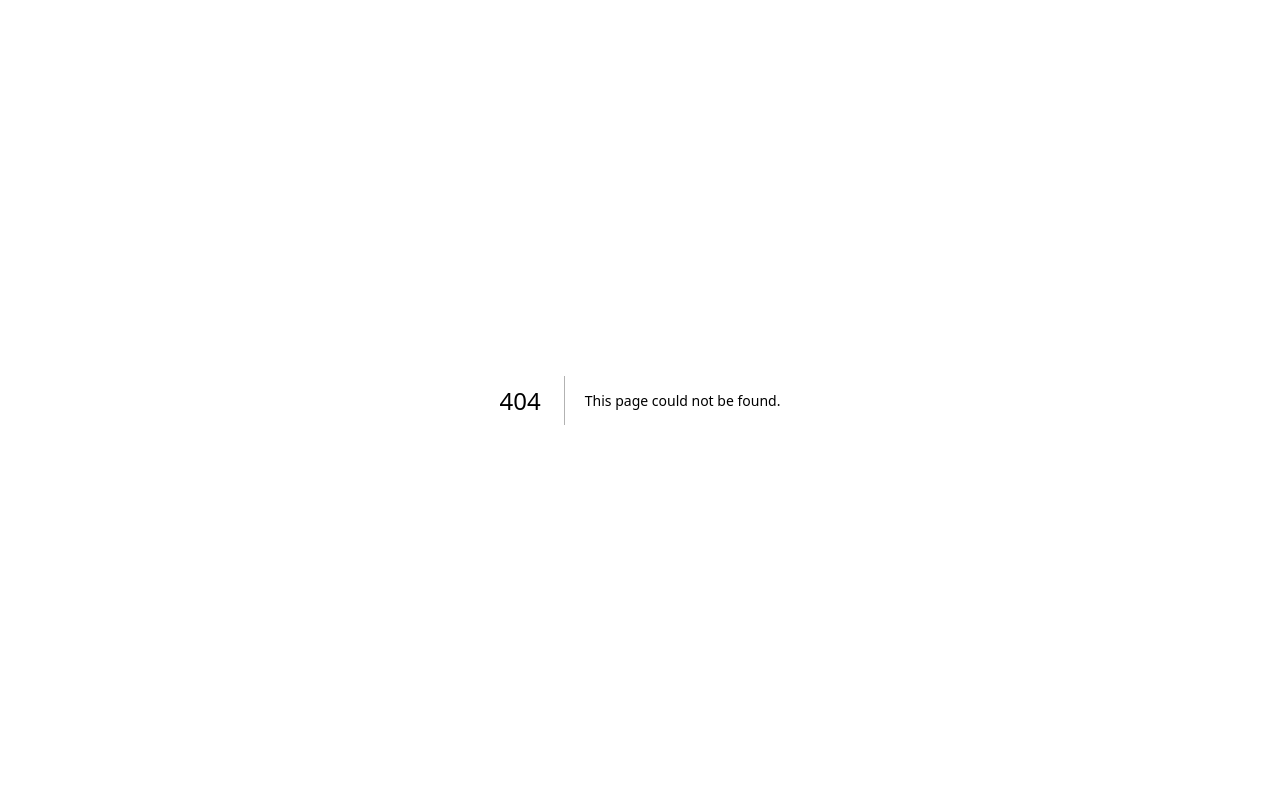
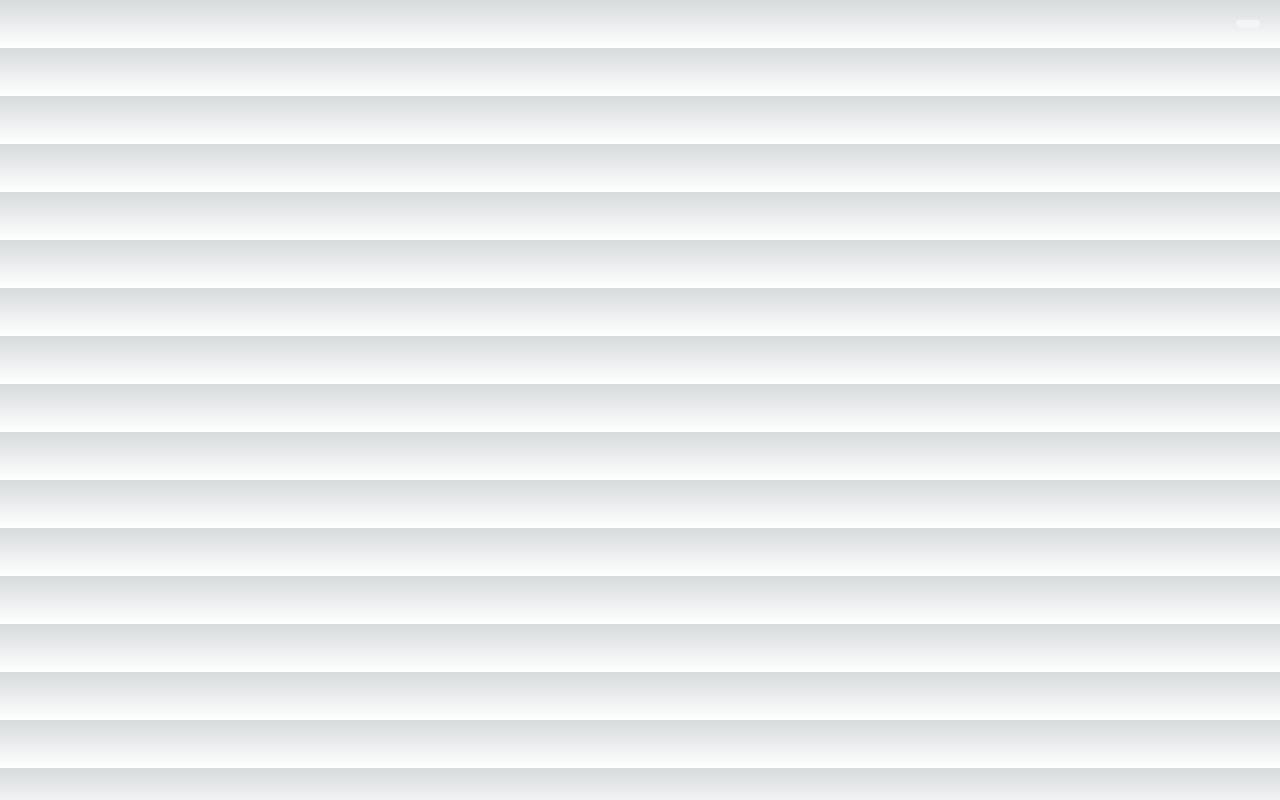
Before and after one commit to MartinJDUni/Examen2, a Next.js app: page /components/header in a window 1280 px wide. Before the commit this address had no page. Built offline with nearby package versions, Linux system fonts and the light colour scheme.

Commit message:
Create header

```diff
--- /dev/null
+++ b/src/pages/components/header.tsx
@@ -0,0 +1,28 @@
+export default function Header() {
+    return (
+        <header className="text-gray-600 body-font">
+            <div className="container mx-auto flex flex-wrap p-5 flex-col md:flex-row items-center">
+                <a className="flex title-font font-medium items-center text-gray-900 mb-4 md:mb-0">
+
+                </a>
+                <nav className="md:ml-auto flex flex-wrap items-center text-base justify-center">
+                    <a className="mr-5 hover:text-gray-900">
+
+                    </a>
+                    <a className="mr-5 hover:text-gray-900">
+
+                    </a>
+                    <a className="mr-5 hover:text-gray-900">
+
+                    </a>
+                    <a className="mr-5 hover:text-gray-900">
+
+                    </a>
+                </nav>
+                <button className="inline-flex items-center bg-gray-100 border-0 py-1 px-3 focus:outline-none hover:bg-gray-200 rounded text-base mt-4 md:mt-0">
+
+                </button>
+            </div>
+        </header>
+    )
+}
```
